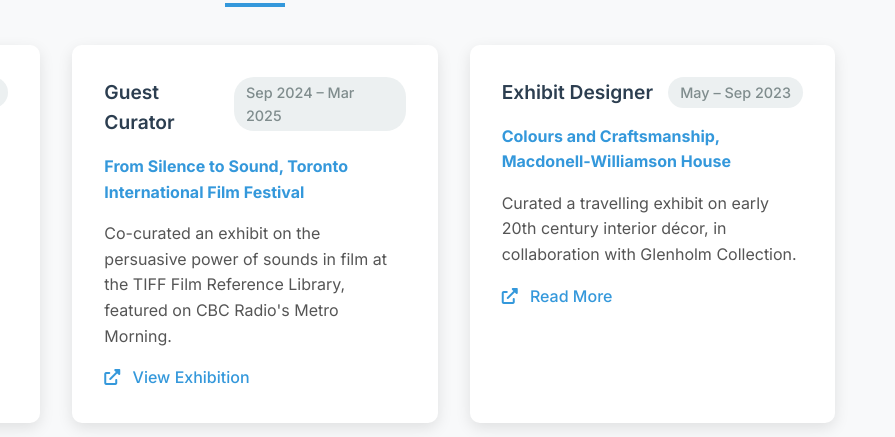
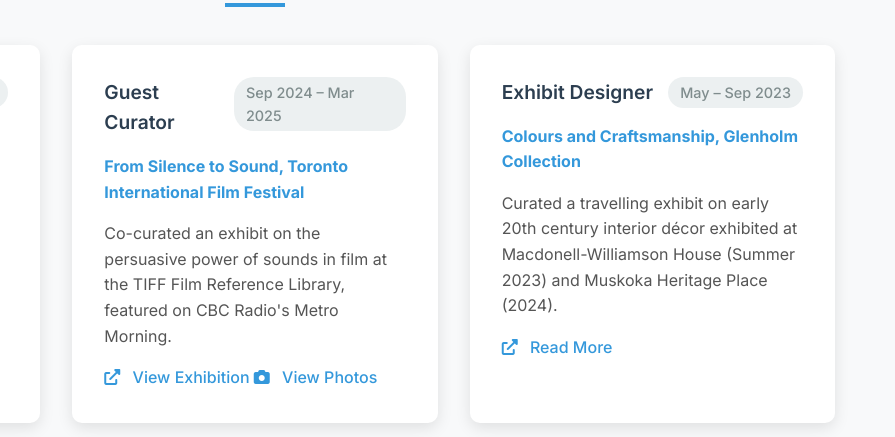
Before and after one commit to CandyEatingReporter/candyeatingreporter.github.io, a plain HTML site: page index.html in a window 1280 px wide. Shown: the part 2486-2923 px from the top of the page, 385-1280 px from the left. Drawn offline with Linux system fonts and the light colour scheme.

Commit message:
Update index.html

```diff
--- a/index.html
+++ b/index.html
@@ -148,7 +148,7 @@
                     </div>
                     <h4>In the Palm, Massey College, University of Toronto</h4>
                     <p>Curated an exhibit on the miniature book collection at Massey College's Robertson Davies Library.</p>
-                    <a href="https://www.masseycollege.ca/library/exhibitions/" target="_blank" class="experience-link">
+                    <a href="https://sites.google.com/view/inthepalm" target="_blank" class="experience-link">
                         <i class="fas fa-external-link-alt"></i> View Exhibition
                     </a>
                 </div>
@@ -163,6 +163,9 @@
                     <a href="https://tiff.net/events/from-silence-to-sound-tuning-the-auditory-experience" target="_blank" class="experience-link">
                         <i class="fas fa-external-link-alt"></i> View Exhibition
                     </a>
+                    <a href="https://utoronto.sharepoint.com/sites/foi/DO/Communications/Forms/AllItems.aspx?id=%2Fsites%2Ffoi%2FDO%2FCommunications%2FPhotos%2FMuseum%20Studies%20Capstone%20Project%202025%2FTIFF%20Opening%2DMMst%20Capstone%2D2025&p=true&ga=1" target="_blank" class="experience-link">
+                        <i class="fas fa-camera"></i> View Photos
+                    </a>
                 </div>
 
                 <div class="experience-card">
@@ -170,8 +173,8 @@
                         <h3>Exhibit Designer</h3>
                         <span class="experience-date">May – Sep 2023</span>
                     </div>
-                    <h4>Colours and Craftsmanship, Macdonell-Williamson House</h4>
-                    <p>Curated a travelling exhibit on early 20th century interior décor, in collaboration with Glenholm Collection.</p>
+                    <h4>Colours and Craftsmanship, Glenholm Collection</h4>
+                    <p>Curated a travelling exhibit on early 20th century interior décor exhibited at Macdonell-Williamson House (Summer 2023) and Muskoka Heritage Place (2024).</p>
                     <a href="https://thereview.ca/2023/08/08/new-exhibit-at-macdonell-williamson-house/" target="_blank" class="experience-link">
                         <i class="fas fa-external-link-alt"></i> Read More
                     </a>
```
